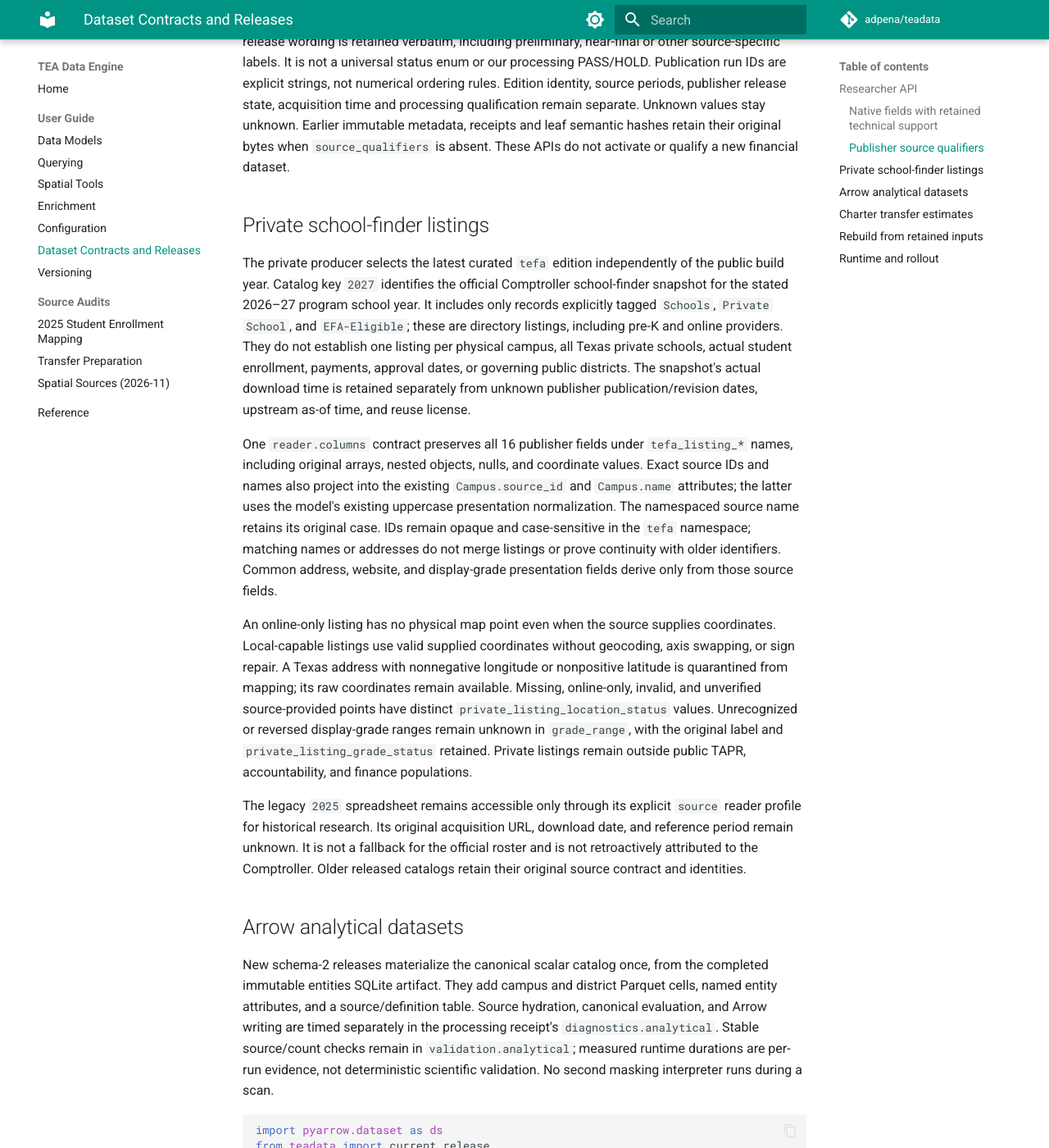
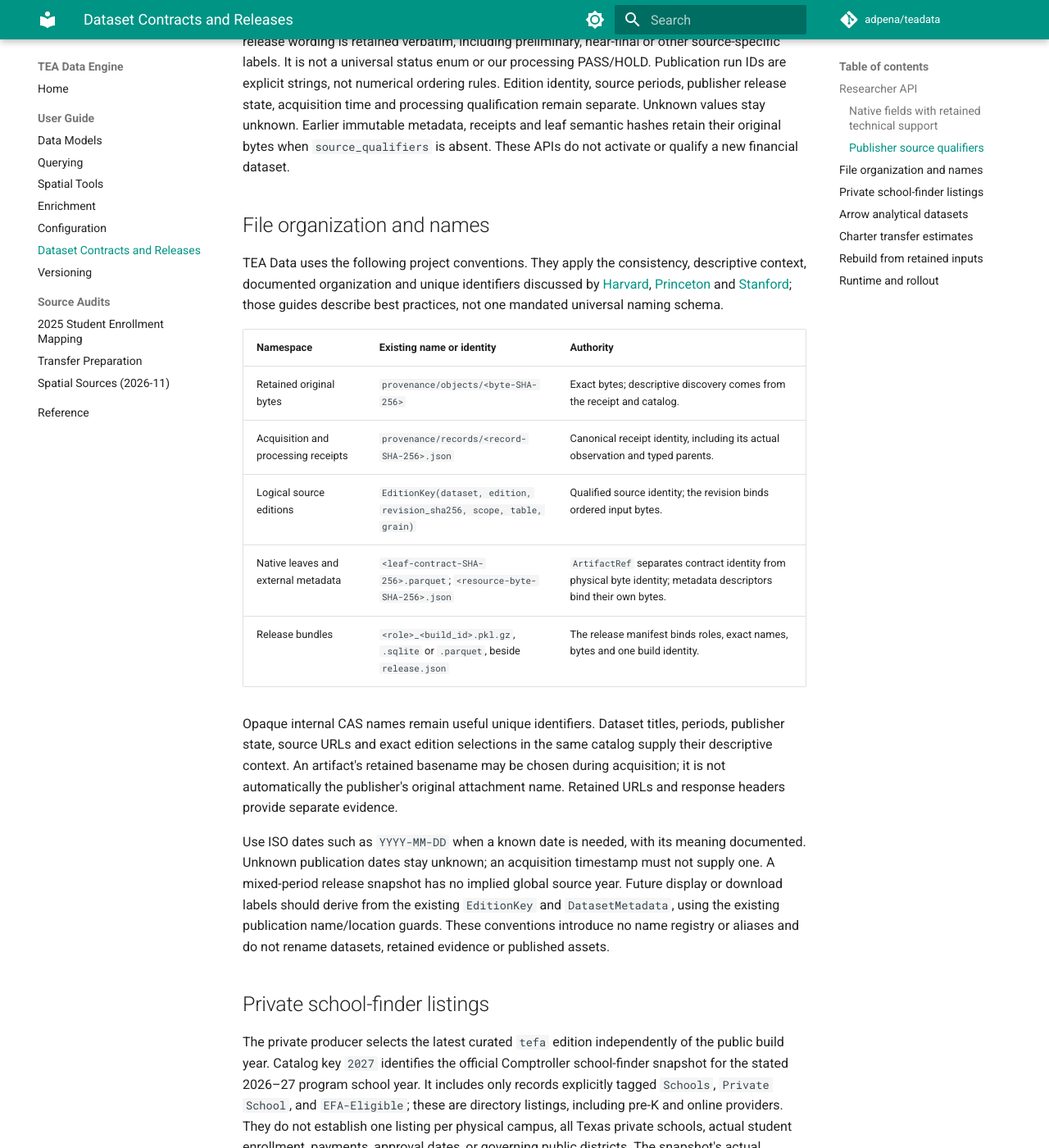
Before and after one commit to adpena/teadata, an MkDocs documentation site: the page built from docs/data-releases.md, in a window 1280 px wide and 1400 px high, scrolled down 3117 px. Shown: the whole window at 82% size. Built offline with MkDocs 1.6.1 and Material for MkDocs 9.7.7, drawn with Linux system fonts in a browser that asks for light colours; comment, search, counter and statistics services are not loaded.

Commit message:
Document canonical data artifact names

```diff
--- a/docs/data-releases.md
+++ b/docs/data-releases.md
@@ -122,6 +122,37 @@ acquisition time and processing qualification remain separate. Unknown values
 stay unknown. Earlier immutable metadata, receipts and leaf semantic hashes
 retain their original bytes when `source_qualifiers` is absent. These APIs do
 not activate or qualify a new financial dataset.
+
+## File organization and names
+
+TEA Data uses the following project conventions. They apply the consistency,
+descriptive context, documented organization and unique identifiers discussed by
+[Harvard](https://guides.library.harvard.edu/hgsefilenaming),
+[Princeton](https://researchdata.princeton.edu/research-lifecycle-guide/data-acquisition/file-organization)
+and [Stanford](https://guides.library.stanford.edu/c.php?g=1186700); those guides
+describe best practices, not one mandated universal naming schema.
+
+| Namespace | Existing name or identity | Authority |
+| --- | --- | --- |
+| Retained original bytes | `provenance/objects/<byte-SHA-256>` | Exact bytes; descriptive discovery comes from the receipt and catalog. |
+| Acquisition and processing receipts | `provenance/records/<record-SHA-256>.json` | Canonical receipt identity, including its actual observation and typed parents. |
+| Logical source editions | `EditionKey(dataset, edition, revision_sha256, scope, table, grain)` | Qualified source identity; the revision binds ordered input bytes. |
+| Native leaves and external metadata | `<leaf-contract-SHA-256>.parquet`; `<resource-byte-SHA-256>.json` | `ArtifactRef` separates contract identity from physical byte identity; metadata descriptors bind their own bytes. |
+| Release bundles | `<role>_<build_id>.pkl.gz`, `.sqlite` or `.parquet`, beside `release.json` | The release manifest binds roles, exact names, bytes and one build identity. |
+
+Opaque internal CAS names remain useful unique identifiers. Dataset titles,
+periods, publisher state, source URLs and exact edition selections in the same
+catalog supply their descriptive context. An artifact's retained basename may
+be chosen during acquisition; it is not automatically the publisher's original
+attachment name. Retained URLs and response headers provide separate evidence.
+
+Use ISO dates such as `YYYY-MM-DD` when a known date is needed, with its meaning
+documented. Unknown publication dates stay unknown; an acquisition timestamp
+must not supply one. A mixed-period release snapshot has no implied global
+source year. Future display or download labels should derive from the existing
+`EditionKey` and `DatasetMetadata`, using the existing publication name/location
+guards. These conventions introduce no name registry or aliases and do not
+rename datasets, retained evidence or published assets.
 
 ## Private school-finder listings
 
```
